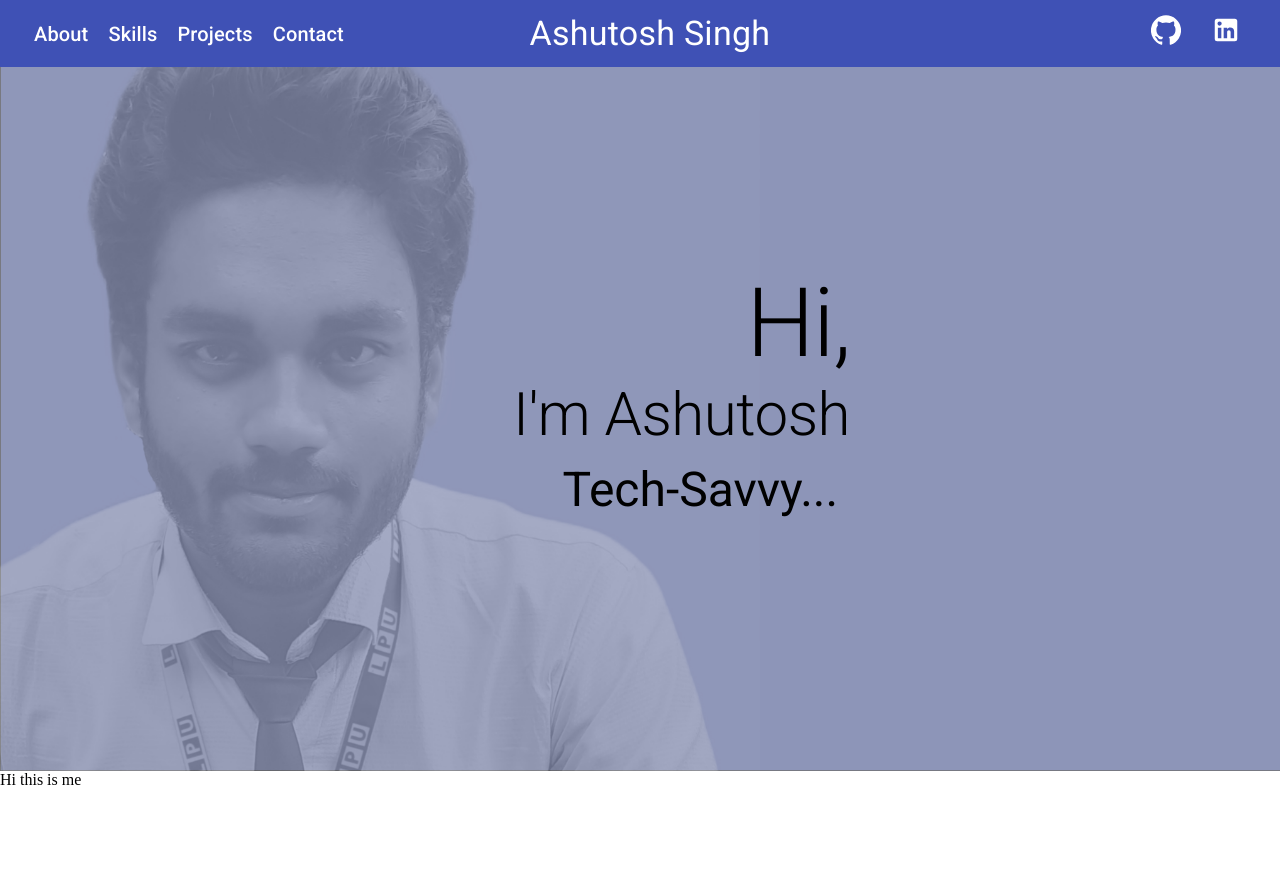
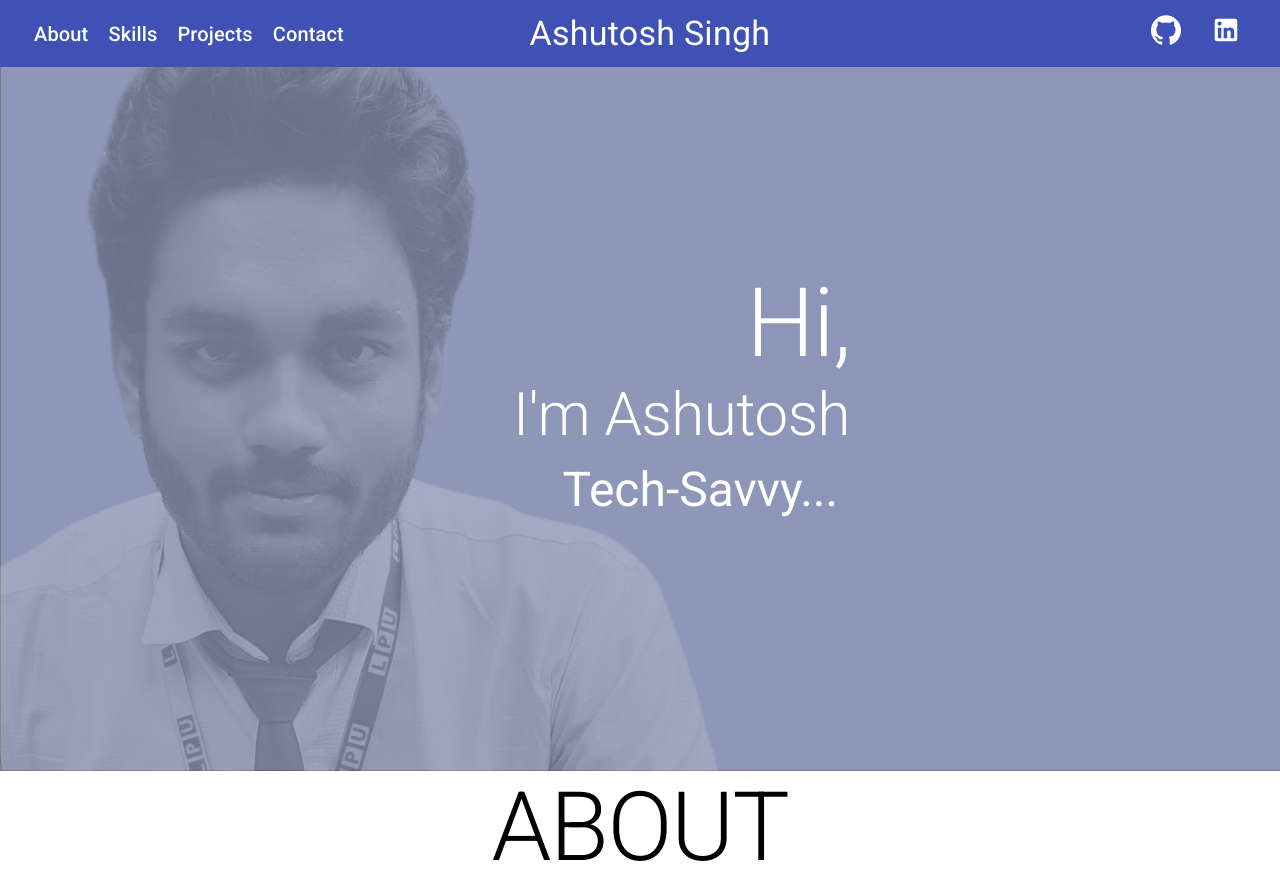
Before and after one commit to ashutosh5786/portfolio, a React (Create React App) app: page / in a window 1280 px wide. Before the commit the page ends 800 px from the top, so only its background shows below. Built offline with nearby package versions, Linux system fonts and the light colour scheme.

Commit message:
change the color for intro text

```diff
--- a/src/components/about.js
+++ b/src/components/about.js
@@ -32,7 +32,9 @@ export default function About () {
 return (
     <div>
         <Desktop>
-            Hi this is me
+            <div>
+              <Typography variant="h1" align="center">ABOUT</Typography>
+            </div>
         </Desktop>
 
 
--- a/src/style/intro.css
+++ b/src/style/intro.css
@@ -8,6 +8,7 @@
   background-image: url("../images/Web\ 1920\ –\ 1@2x.png");
   background-size: cover;
   background-repeat: no-repeat;
+  color: white;
 }
 #text1 {
   padding-top: 200px;
```
